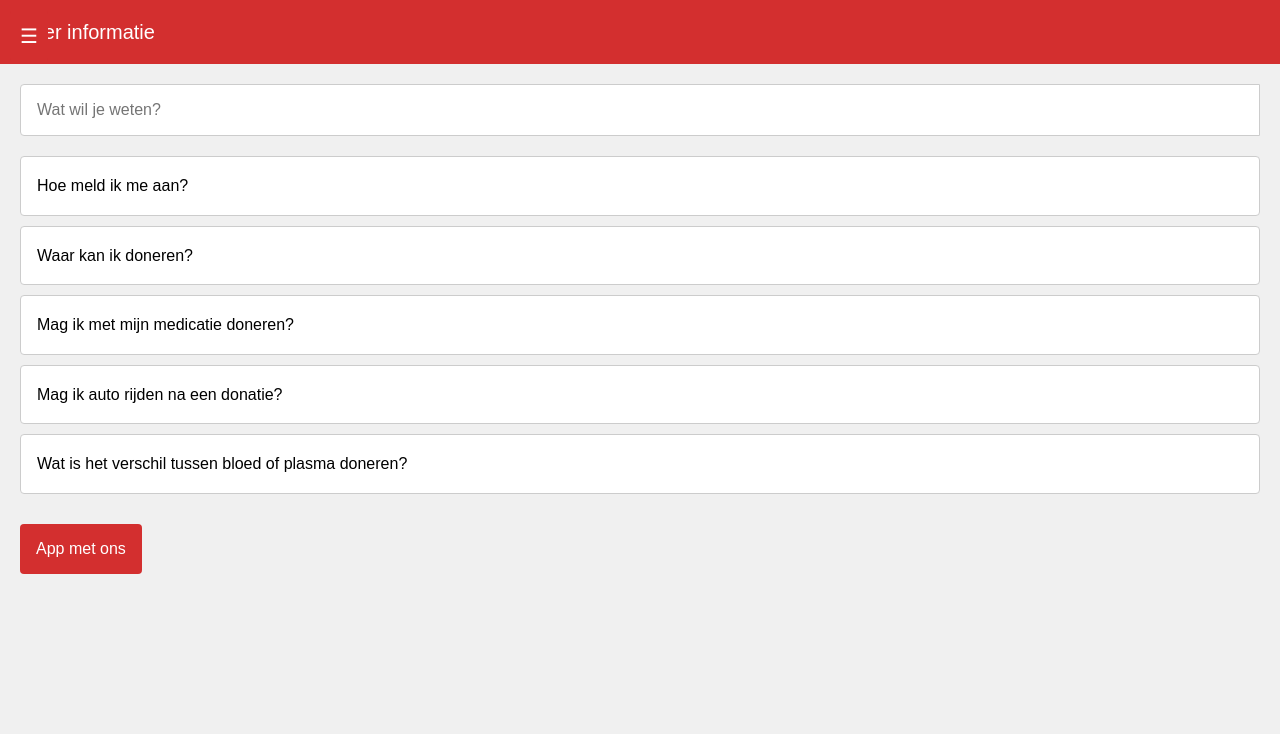
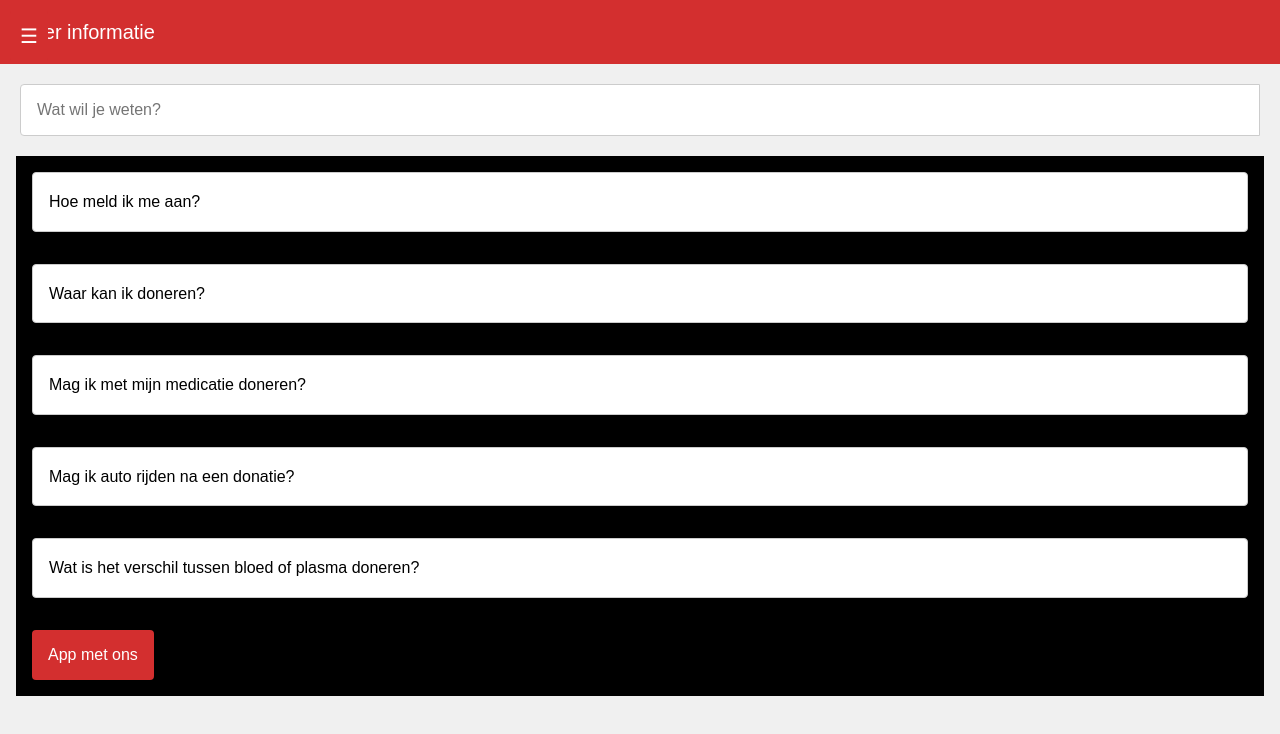
Before and after one commit to robijntje/Sanquin-Landing-Page, a Vue app in the folder Sanquin Web App/: page /informatie in a window 1280 px wide. Shown: the top 734 px of the page. Built offline with nearby package versions, Linux system fonts and the light colour scheme.

Commit message:
Updated design for informatie.vue
Added black content box.
Updated questions-item design to match design for content box.

```diff
--- a/Sanquin Web App/src/views/Informatie.vue
+++ b/Sanquin Web App/src/views/Informatie.vue
@@ -9,12 +9,14 @@
         <input type="text" v-model="searchQuery" placeholder="Wat wil je weten?" />
       </div>
 
+    <div class="content-box">
       <div class="questions-list">
         <router-link v-for="item in filteredQuestions" :key="item" :to="getRoute(item)" class="questions-item">
           {{ item }}
         </router-link>
       </div>
       <button class="contact-button">App met ons</button>
+    </div>
     </main>
   </div>
 </template>
@@ -66,12 +68,18 @@ body {
   background-color: #f0f0f0;
 }
 
+.content-box {
+  background-color: black;
+  padding: 16px;
+  margin: 0 16px;
+}
+
 .header {
   display: flex;
   align-items: center;
   background-color: #d32f2f;
   color: white;
-  padding: 16px;
+  padding: 16px
 }
 
 h1 {
@@ -95,7 +103,7 @@ h1 {
 .questions-list {
   display: flex;
   flex-direction: column;
-  margin: 0 20px;
+
 }
 
 .questions-item {
@@ -104,7 +112,7 @@ h1 {
   border: 1px solid #ccc;
   border-radius: 4px;
   padding: 16px;
-  margin-bottom: 10px;
+  margin-bottom: 32px;
   text-align: left;
   font-size: 16px;
   text-decoration: none;
@@ -122,8 +130,8 @@ h1 {
   border-radius: 4px;
   padding: 16px;
   font-size: 16px;
-  margin: 20px;
   display: flex;
   justify-content: center;
+
 }
 </style>
```
